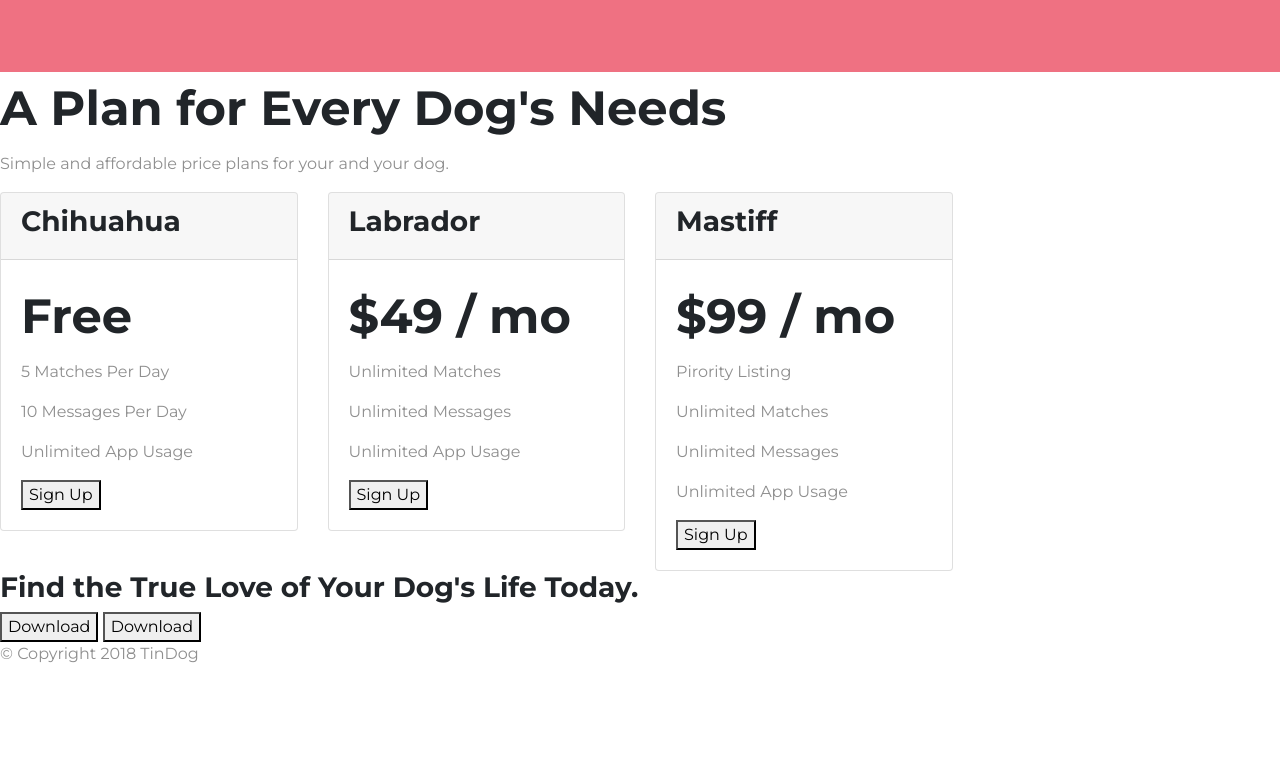
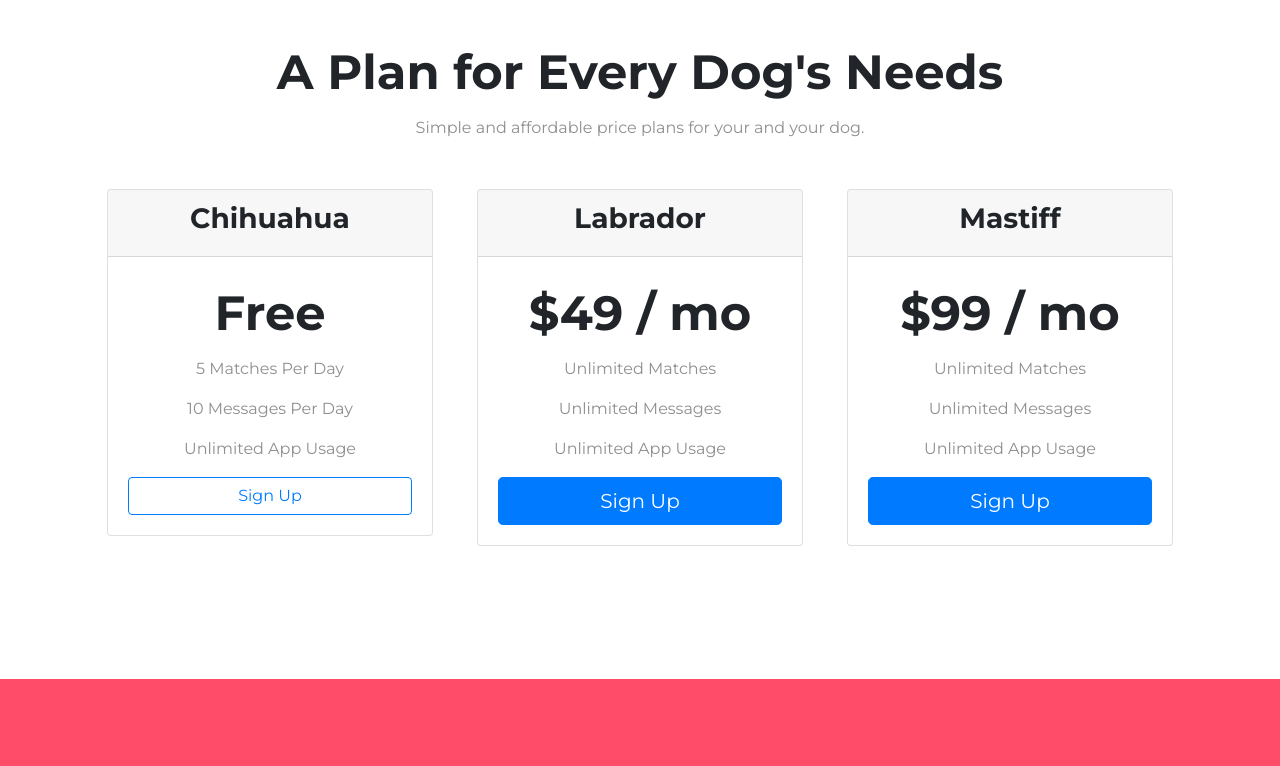
Before and after one commit to albashir-ibrahim/startup-site, a plain HTML site: page index.html in a window 1280 px wide. Shown: the part 1884-2650 px from the top of the page. Before the commit the page ends 2566 px from the top, so only its background shows below. Drawn offline with nearby package versions, Linux system fonts and the light colour scheme.

Commit message:
finilize the site

```diff
--- a/css/styles.css
+++ b/css/styles.css
@@ -7,23 +7,14 @@ body {
     color: #fff;
 }
 
-h1 {
-    font-family: 'Montserrat', sans-serif;
-    font-weight: 900;
-    font-size: 3.3rem;
-    line-height: 1.5;
+h1, h2, h3, h4, h5, h6 {
+    font-family: 'Montserrat';
+    font-weight: 700;
 }
 
 h2 {
-    font-family: 'Montserrat';
-    font-weight: 600;
     font-size: 3rem;
     line-height: 1.5;
-}
-
-h3 {
-    font-family: 'Montserrat';
-    font-weight: 700;
 }
 
 p {
@@ -31,7 +22,7 @@ p {
 }
 
 .container-fluid {
-    padding: 3% 15%;
+    padding: 3% 15% 7%;
 }
 
 /* Navigation Bar */
@@ -53,6 +44,7 @@ p {
     font-family: 'Montserrat';
     font-weight: thin;
     font-size: 1.2rem;
+
 }
 
 /* download buttons */
@@ -61,15 +53,26 @@ p {
     margin: 5% 3% 5% 0%;
 }
 
+.big-heading {
+    font-family: 'Montserrat', sans-serif;
+    font-weight: 900;
+    font-size: 3.3rem;
+    line-height: 1.5;
+}
+
 /* title image */
 .title-image {
     width: 60%;
     transform: rotate(25deg);
+    position: absolute;
+    right: 30%;
 }
 
 /* features section */
 #features {
     padding: 7% 15%;
+    background-color: #fff;
+    position: relative;
 }
 
 .features-box {
@@ -114,3 +117,56 @@ p {
     width: 15%;
     margin: 20px 20px 50px;
 }
+
+/* pricing section */
+
+#pricing {
+    padding: 100px;
+    text-align: center;
+}
+
+.price-text {
+    font-size: 3rem;
+    line-height: 1.5;
+}
+
+.pricing-column {
+    padding: 3% 2%;
+}
+
+/* CTA section */
+
+#cta {
+    background-color: #ff4c68;
+    color: #fff;
+    padding: 7% 15%;
+    text-align: center;
+}
+
+.cta-heading {
+    font-family: 'Montserrat';
+    font-weight: 900;
+    font-size: 3.5rem;
+    line-height: 1.5;
+}
+
+#footer {
+    padding: 7% 15%;
+    text-align: center;
+}
+
+.social-icon {
+    margin: 20px 10px;
+}
+
+@media (max-width: 1028px) {
+
+    #title {
+        text-align: center;
+    }
+
+    .title-image {
+        position: static;
+        transform: rotate(0);
+    }
+}
--- a/index.html
+++ b/index.html
@@ -6,20 +6,29 @@
   <title>TinDog</title>
   <!-- google fonts -->
   <link rel="preconnect" href="https://fonts.gstatic.com">
-<link href="https://fonts.googleapis.com/css2?family=Montserrat:wght@100;300;400;700;900&family=Ubuntu:wght@300;400;700&display=swap" rel="stylesheet">
+  <link
+    href="https://fonts.googleapis.com/css2?family=Montserrat:wght@100;300;400;700;900&family=Ubuntu:wght@300;400;700&display=swap"
+    rel="stylesheet">
 
   <!-- my styles -->
-  <link rel="stylesheet" href="https://cdn.jsdelivr.net/npm/bootstrap@4.6.0/dist/css/bootstrap.min.css" integrity="sha384-B0vP5xmATw1+K9KRQjQERJvTumQW0nPEzvF6L/Z6nronJ3oUOFUFpCjEUQouq2+l" crossorigin="anonymous">
+  <link rel="stylesheet" href="https://cdn.jsdelivr.net/npm/bootstrap@4.6.0/dist/css/bootstrap.min.css"
+    integrity="sha384-B0vP5xmATw1+K9KRQjQERJvTumQW0nPEzvF6L/Z6nronJ3oUOFUFpCjEUQouq2+l" crossorigin="anonymous">
   <link rel="stylesheet" href="css/styles.css">
 
   <!-- font awesome -->
-    <script src="https://use.fontawesome.com/7f5ab34e1d.js"></script>
+  <!-- <script src="https://use.fontawesome.com/7f5ab34e1d.js"></script> -->
   <script src="https://use.fontawesome.com/releases/v5.0.8/js/all.js"></script>
 
   <!-- bootstrap scripts -->
-<script src="https://code.jquery.com/jquery-3.5.1.slim.min.js" integrity="sha384-DfXdz2htPH0lsSSs5nCTpuj/zy4C+OGpamoFVy38MVBnE+IbbVYUew+OrCXaRkfj" crossorigin="anonymous"></script>
-<script src="https://cdn.jsdelivr.net/npm/popper.js@1.16.1/dist/umd/popper.min.js" integrity="sha384-9/reFTGAW83EW2RDu2S0VKaIzap3H66lZH81PoYlFhbGU+6BZp6G7niu735Sk7lN" crossorigin="anonymous"></script>
-<script src="https://cdn.jsdelivr.net/npm/bootstrap@4.6.0/dist/js/bootstrap.min.js" integrity="sha384-+YQ4JLhjyBLPDQt//I+STsc9iw4uQqACwlvpslubQzn4u2UU2UFM80nGisd026JF" crossorigin="anonymous"></script>
+  <script src="https://code.jquery.com/jquery-3.5.1.slim.min.js"
+    integrity="sha384-DfXdz2htPH0lsSSs5nCTpuj/zy4C+OGpamoFVy38MVBnE+IbbVYUew+OrCXaRkfj"
+    crossorigin="anonymous"></script>
+  <script src="https://cdn.jsdelivr.net/npm/popper.js@1.16.1/dist/umd/popper.min.js"
+    integrity="sha384-9/reFTGAW83EW2RDu2S0VKaIzap3H66lZH81PoYlFhbGU+6BZp6G7niu735Sk7lN"
+    crossorigin="anonymous"></script>
+  <script src="https://cdn.jsdelivr.net/npm/bootstrap@4.6.0/dist/js/bootstrap.min.js"
+    integrity="sha384-+YQ4JLhjyBLPDQt//I+STsc9iw4uQqACwlvpslubQzn4u2UU2UFM80nGisd026JF"
+    crossorigin="anonymous"></script>
 
 </head>
 
@@ -31,19 +40,20 @@
       <!-- Nav Bar -->
       <nav class="navbar navbar-expand-lg navbar-dark">
         <a class="navbar-brand" href="">tindog</a>
-         <button class="navbar-toggler" type="button" data-toggle="collapse" data-target="#navbarSupportedContent" aria-controls="navbarSupportedContent" aria-expanded="false" aria-label="Toggle navigation">
+        <button class="navbar-toggler" type="button" data-toggle="collapse" data-target="#navbarSupportedContent"
+          aria-controls="navbarSupportedContent" aria-expanded="false" aria-label="Toggle navigation">
           <span class="navbar-toggler-icon"></span>
         </button>
         <div class="collapse navbar-collapse" id="navbarSupportedContent">
           <ul class="navbar-nav ml-auto">
             <li class="nav-item">
-                <a class="nav-link" href="">Contact</a>
+              <a class="nav-link" href="#footer">Contact</a>
             </li>
             <li class="nav-item">
-                <a class="nav-link" href="">Pricing</a>
+              <a class="nav-link" href="#pricing">Pricing</a>
             </li>
             <li class="nav-item">
-                <a class="nav-link" href="">Download</a>
+              <a class="nav-link" href="#cta">Download</a>
             </li>
           </ul>
         </div>
@@ -54,9 +64,11 @@
       <!-- Title -->
       <div class="row">
         <div class="col-lg-6">
-      <h1>Meet new and interesting dogs nearby.</h1>
-      <button type="button" class="btn btn-dark btn-lg download-button"><i class="fab fa-apple"></i></i> Download</button>
-      <button type="button" class="btn btn-outline-light btn-lg download-button"><i class="fab fa-google-play"></i> Download</button>
+          <h1 class="big-heading">Meet new and interesting dogs nearby.</h1>
+          <button type="button" class="btn btn-dark btn-lg download-button"><i class="fab fa-apple"></i></i>
+            Download</button>
+          <button type="button" class="btn btn-outline-light btn-lg download-button"><i class="fab fa-google-play"></i>
+            Download</button>
         </div>
         <div class="col-lg-6">
           <img class="title-image" src="images/iphone6.png" alt="iphone-mockup">
@@ -102,7 +114,8 @@
           <em>Pebbles, New York</em>
         </div>
         <div class="carousel-item">
-          <h2 class="testimonial-text">My dog used to be so lonely, but with TinDog's help, they've found the love of their life. I think.</h2>
+          <h2 class="testimonial-text">My dog used to be so lonely, but with TinDog's help, they've found the love of
+            their life. I think.</h2>
           <img class="testimonials-image" src="images/lady-img.jpg" alt="lady-profile">
           <em>Beverly, Illinois</em>
         </div>
@@ -138,78 +151,62 @@
     <h2>A Plan for Every Dog's Needs</h2>
     <p>Simple and affordable price plans for your and your dog.</p>
 
-    <!-- <div class="card-deck"> -->
     <div class="row">
-        <div class="col-lg-3">
+      <div class="pricing-column col-lg-4 col-md-6">
         <div class="card">
           <div class="card-header">
             <h3>Chihuahua</h3>
           </div>
           <div class="card-body">
-          <h2>Free</h2>
+            <h2 class="price-text">Free</h2>
             <p>5 Matches Per Day</p>
             <p>10 Messages Per Day</p>
             <p>Unlimited App Usage</p>
-          <button type="button">Sign Up</button>
+            <button type="button" class="btn btn-block btn-outline-primary">Sign Up</button>
           </div>
         </div>
       </div>
 
-      <div class="col-lg-3">
+      <div class="pricing-column col-lg-4 col-md-6">
         <div class="card">
           <div class="card-header">
             <h3>Labrador</h3>
           </div>
           <div class="card-body">
-          <h2>$49 / mo</h2>
+            <h2 class="price-text">$49 / mo</h2>
             <p>Unlimited Matches</p>
             <p>Unlimited Messages</p>
             <p>Unlimited App Usage</p>
-          <button type="button">Sign Up</button>
+            <button type="button" class="btn btn-primary btn-lg btn-block">Sign Up</button>
           </div>
         </div>
       </div>
 
-      <div class="col-lg-3">
+      <div class="pricing-column col-lg-4">
         <div class="card">
           <div class="card-header">
             <h3>Mastiff</h3>
           </div>
           <div class="card-body">
-          <h2>$99 / mo</h2>
-          <p>Pirority Listing</p>
+            <h2 class="price-text">$99 / mo</h2>
             <p>Unlimited Matches</p>
             <p>Unlimited Messages</p>
             <p>Unlimited App Usage</p>
-          <button type="button">Sign Up</button>
+            <button type="button" class="btn btn-primary btn-lg btn-block">Sign Up</button>
           </div>
         </div>
       </div>
 
-    </div>
-
-    <!-- </div> -->
-
-
-
-
-
-
-
-
-
-
-
   </section>
-
 
   <!-- Call to Action -->
 
   <section id="cta">
 
-    <h3>Find the True Love of Your Dog's Life Today.</h3>
-    <button type="button">Download</button>
-    <button type="button">Download</button>
+    <h3 class="cta-heading">Find the True Love of Your Dog's Life Today.</h3>
+    <button class="btn btn-lg btn-dark download-button" type="button"><i class="fab fa-apple"></i> Download</button>
+    <button class="btn btn-lg btn-light download-button" type="button"><i class="fab fa-google-play"></i>
+      Download</button>
 
   </section>
 
@@ -217,6 +214,11 @@
   <!-- Footer -->
 
   <footer id="footer">
+
+    <i class=" social-icon fab fa-facebook-square"></i>
+    <i class=" social-icon fab fa-twitter-square"></i>
+    <i class=" social-icon fab fa-instagram"></i>
+    <i class=" social-icon fas fa-envelope-square"></i>
 
     <p>© Copyright 2018 TinDog</p>
 
```
Lines whose indentation alone changed are shown as unchanged.
